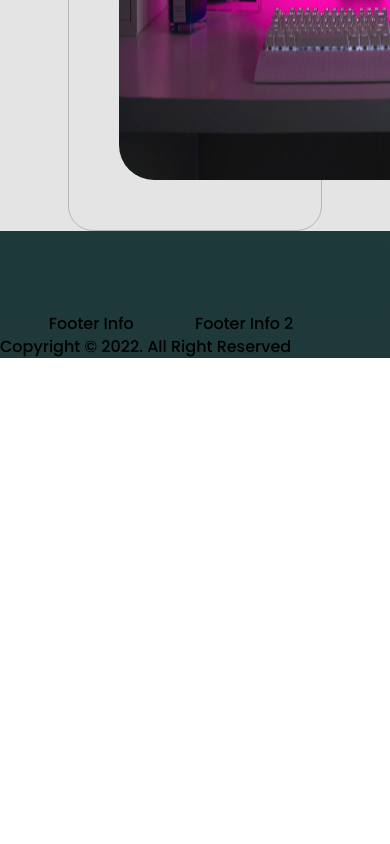
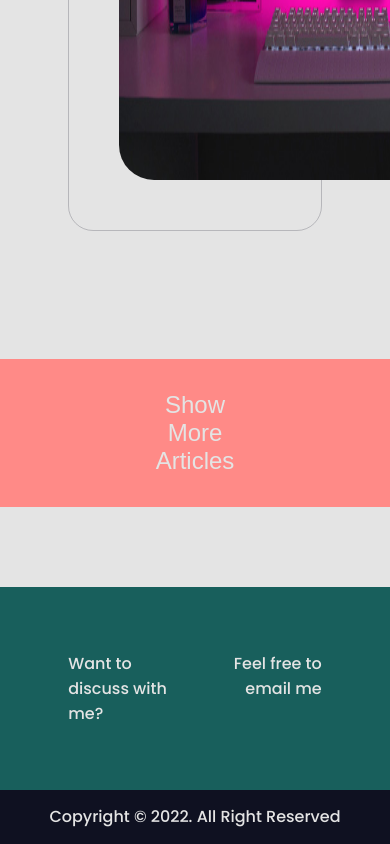
Before and after one commit to Iancahn/torc, a React (Create React App) app: page / in a window 390 px wide. Shown: the part 5155-5999 px from the top of the page. Before the commit the page ends 5513 px from the top, so only its background shows below. Built offline with nearby package versions, Linux system fonts and the light colour scheme.

Commit message:
Base Project Done
Still needs mobile responsiveness.

```diff
--- a/src/components/Cards.jsx
+++ b/src/components/Cards.jsx
@@ -10,6 +10,9 @@ function Cards() {
                 <Card />
                 <Card />
                 <Card />
+                <div id="showMoreArticles">
+                    <button>Show More Articles</button>
+                </div>
             </section>
         </div>
     )
--- a/src/components/Footer.jsx
+++ b/src/components/Footer.jsx
@@ -3,14 +3,16 @@ import React from 'react';
 function Footer() {
     return (
         <div>
-            <section>
-                <div className="row">
-                    <div className="column">Footer Info</div>
-                    <div className="column">Footer Info 2</div>
+            <section className="footer">
+                <div className="row" id="footer-row">
+                    <div className="column">Want to discuss with me?</div>
+                    <div className="column" id="float-right">Feel free to email me</div>
                 </div>
             </section>
-            <section>
-                <p>Copyright © 2022. All Right Reserved</p>
+            <section className="bottomBar">
+                <div>
+                    <p>Copyright © 2022. All Right Reserved</p>
+                </div>
             </section>
         </div>
     )
--- a/src/styles/app.scss
+++ b/src/styles/app.scss
@@ -208,5 +208,49 @@ nav ul li a:hover {
     font-family: $font-poppins;
     font-weight: 500;
     background-color: none;
+}
 
+#showMoreArticles {
+    padding-top: 3rem;
+    display: flex;
+    justify-content: center;
+    cursor: pointer;
 }
+
+button {
+    background-color: $theme-orange;
+    color: $secondary-color;
+    font-size: 1.5rem;
+    padding: 2rem 30rem;
+    margin-bottom: 5rem;
+    border-radius: 10px;
+}
+
+button:hover {
+    background-color: $primary-color;
+}
+
+.footer {
+    background-color: $primary-color;
+    padding: 4rem;
+    color: $secondary-color;
+}
+
+#footer-row {
+    width: 65vw;
+    margin: auto;
+}
+
+#float-right {
+    text-align: end;
+}
+
+.bottomBar {
+    background-color: $theme-black;
+    color: $secondary-color;
+    display: flex;
+    align-content: center;
+    justify-content: center;
+    padding-top: 1rem;
+    padding-bottom: 1rem;
+}
```
